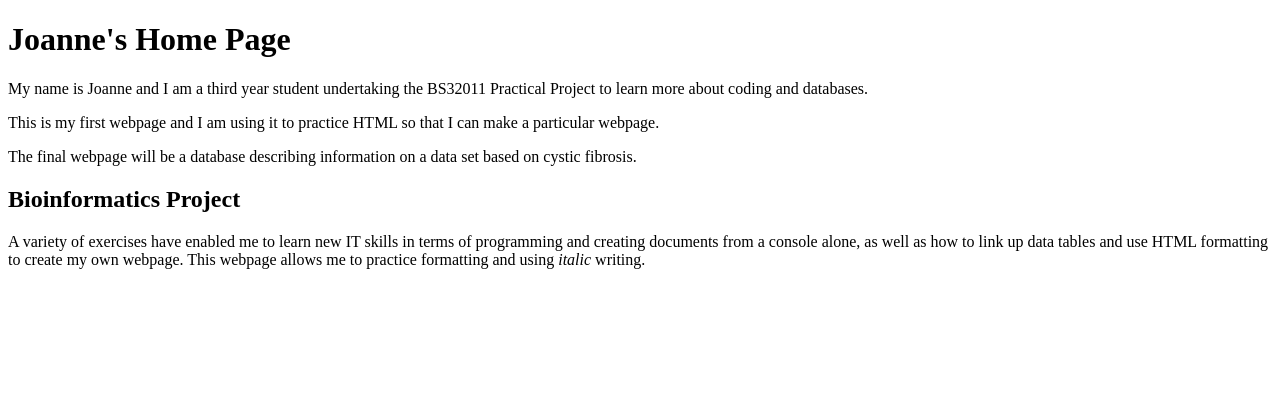
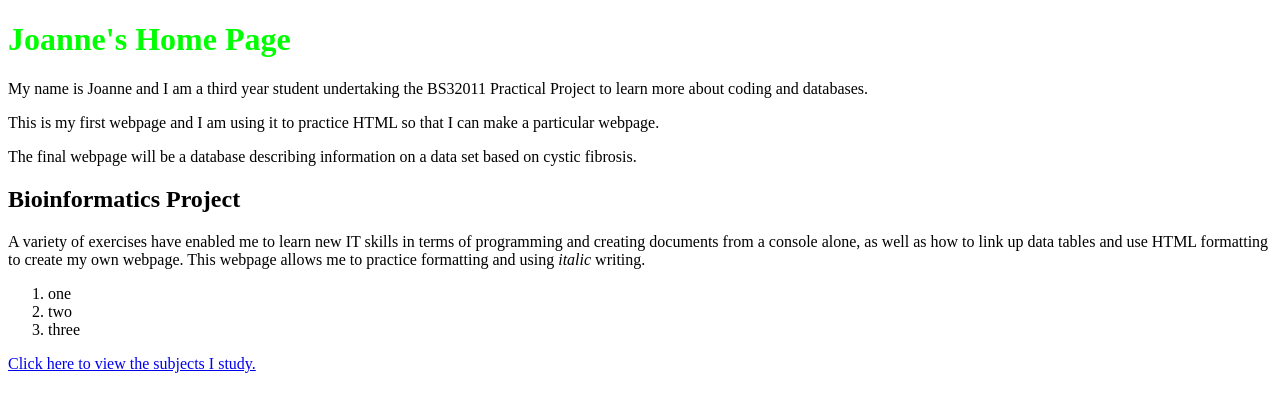
Before and after one commit to jzdunne/public_html, a plain HTML site: page public_html/index.html in a window 1280 px wide. Drawn offline with Linux system fonts and the light colour scheme.

Commit message:
Website Code

```diff
--- a/public_html/index.html
+++ b/public_html/index.html
@@ -1,6 +1,9 @@
 <!DOCTYPE html>
 <html>
 	<head>
+		<style>
+			h1 {color: #00FF00; font-size: 200%}
+		</style>
 		<title>Joanne's Home Page</title>
 	</head>
 	<body>
@@ -11,5 +14,11 @@
 		<h2><b>Bioinformatics Project</b></h2>
 		A variety of exercises have enabled me to learn new IT skills in terms of programming and creating documents from a console alone, as well as how to link up data tables and use HTML formatting to create my own webpage.
 		This webpage allows me to practice formatting and using <i>italic</i> writing.
+		<ol>
+			<li>one</li>
+			<li>two</li>
+			<li>three</li>
+		</ol>
+		<a href='studies.html'>Click here to view the subjects I study.</a>
 	</body>
 </html>
```
